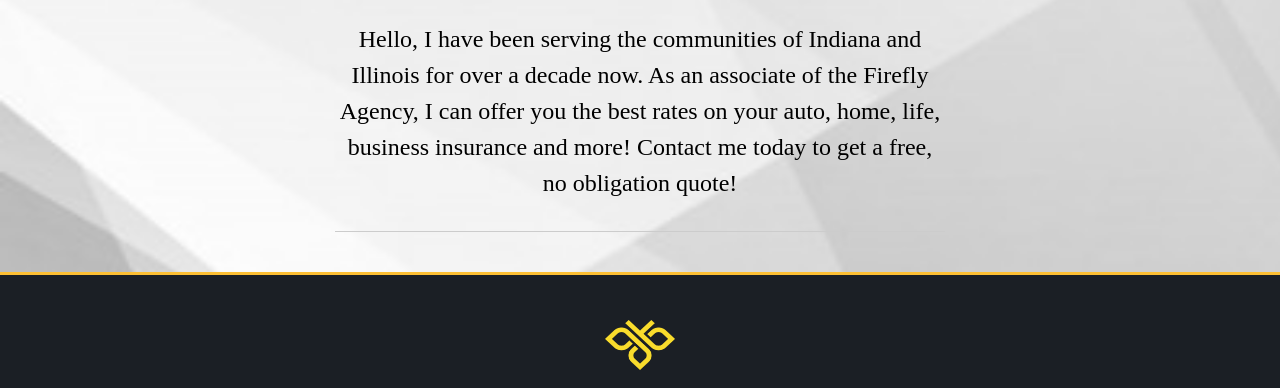
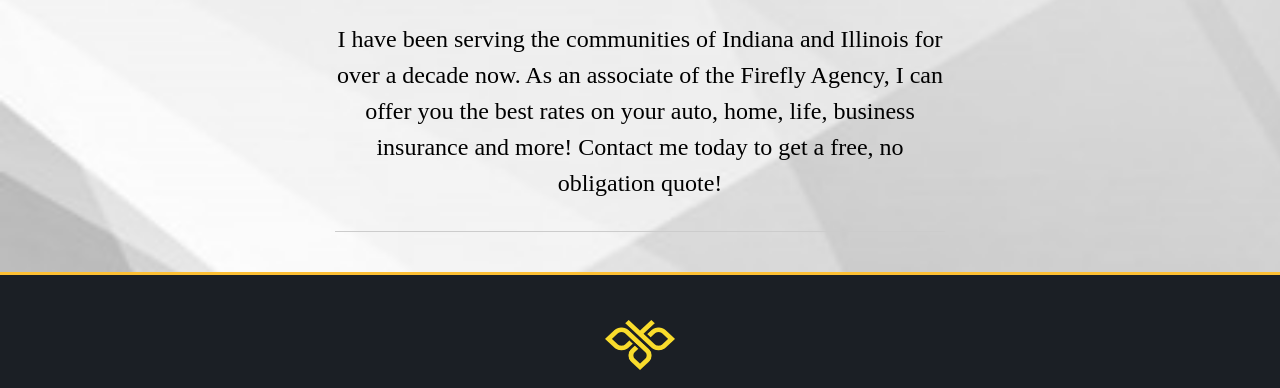
Before and after one commit to miwaro/knecht-insurance, a website: page src/index.html in a window 1280 px wide. Shown: the part 1327-1715 px from the top of the page. Drawn offline with Linux system fonts and the light colour scheme.

Commit message:
Fix page load to bottom issue

```diff
--- a/src/index.html
+++ b/src/index.html
@@ -69,7 +69,7 @@
          <section id="welcome" class="phone-welcome container phone-show">
             <h2><span class="welcome-knecht">Welcome!</span></h2>
             <p>
-                I have been serving the communities of Indiana and Illinois
+                Welcome, I have been serving the communities of Indiana and Illinois
                 for over a decade now.  As an associate of the Firefly Agency, I can offer you the best rates on your auto, home, life,
                 business insurance and more! Contact me today to get a free, no obligation quote!
             </p>
@@ -114,7 +114,7 @@
             <section id="welcome" class="container phone-hide">
                 <h2>Welcome to <span class="welcome-knecht"> Knecht Insurance </span></h2>
                 <p>
-                    Hello, I have been serving the communities of Indiana and Illinois
+                    I have been serving the communities of Indiana and Illinois
                     for over a decade now.  As an associate of the Firefly Agency, I can offer you the best rates on your auto, home, life,
                     business insurance and more! Contact me today to get a free, no obligation quote!
                 </p>
```
